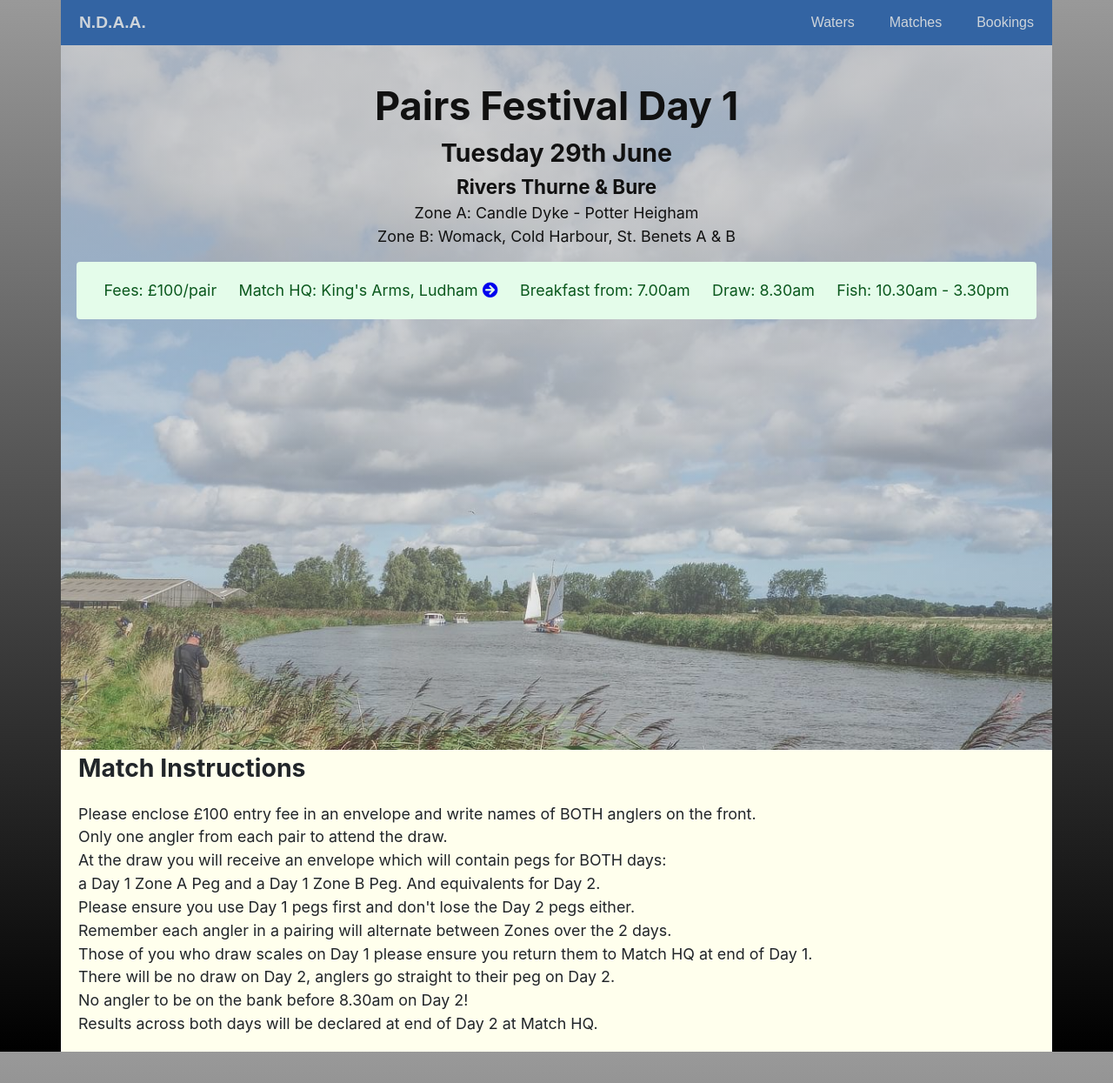
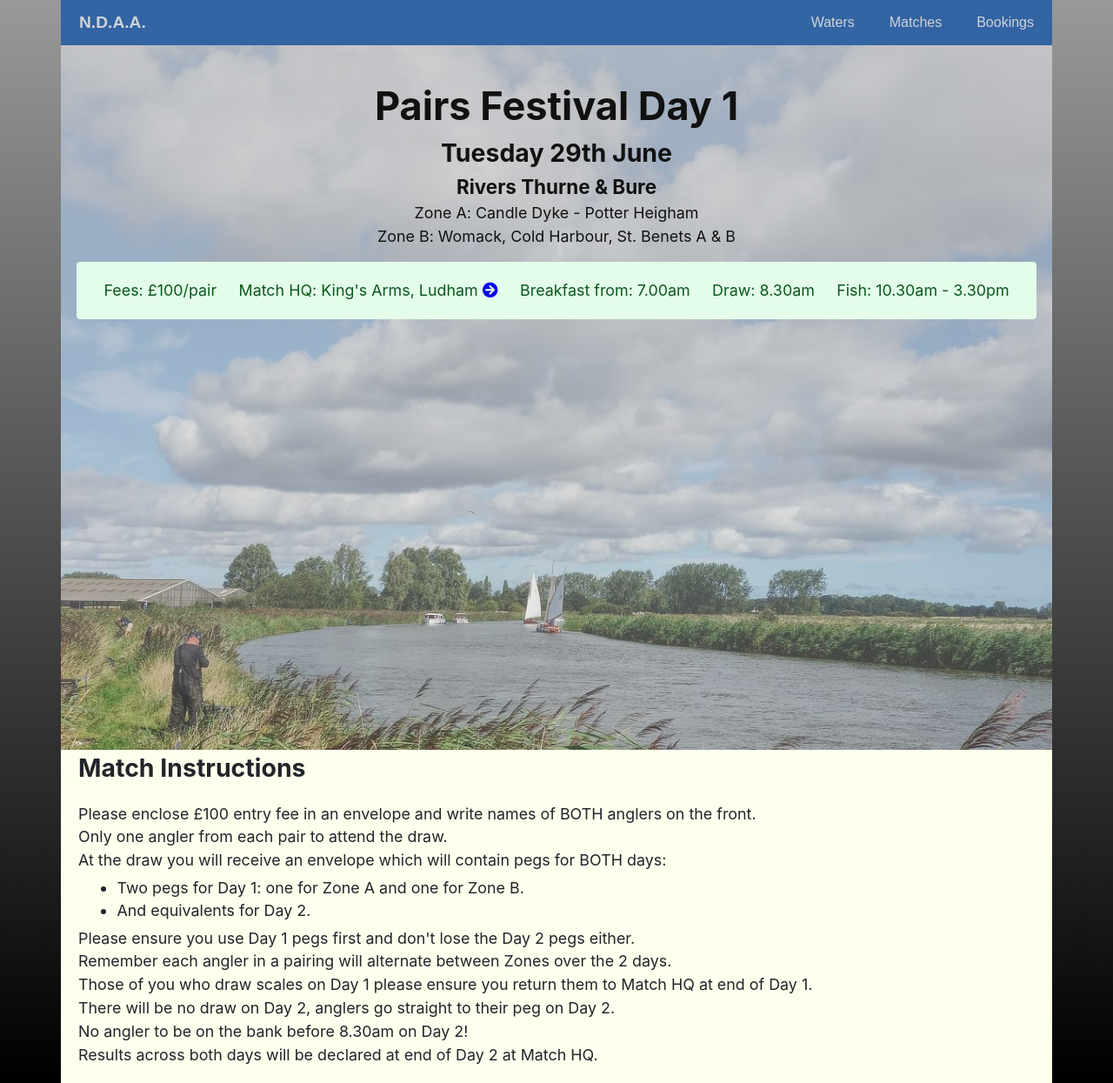
Before and after one commit to ndaa-developer/ndaa-release-two, a Jekyll site: the page built from _matches/20210629.md, in a window 1280 px wide. Shown: the whole page at 87% size. Built offline with Jekyll 4.4.1, drawn with Linux system fonts in a browser that asks for light colours; before the commit the page ends 1209 px from its top, so only the background shows below that.

Commit message:
fix match-list cols

```diff
--- a/_matches/20210629.md
+++ b/_matches/20210629.md
@@ -15,7 +15,11 @@ keywords: NDAA, norwich & district anglers, norwich and district angling, norwic
             <div class="match-info">
                 <p>Please enclose £100 entry fee in an envelope and write names of BOTH anglers on the front.</p>
                 <p>Only one angler from each pair to attend the draw.</p>
-                <p>At the draw you will receive an envelope which will contain pegs for BOTH days: <br>a Day 1 Zone A Peg and a Day 1 Zone B Peg. And equivalents for Day 2.</p>
+                <p>At the draw you will receive an envelope which will contain pegs for BOTH days:</p>
+                <ul>
+                    <li>Two pegs for Day 1: one for Zone A and one for Zone B.</li>
+                    <li>And equivalents for Day 2.</li>
+                </ul>
                 <p>Please ensure you use Day 1 pegs first and don't lose the Day 2 pegs either.</p>
                 <p>Remember each angler in a pairing will alternate between Zones over the 2 days.</p>
                 <p>Those of you who draw scales on Day 1 please ensure you return them to Match HQ at end of Day 1.</p>
--- a/assets/_scss/local/_body.scss
+++ b/assets/_scss/local/_body.scss
@@ -104,4 +104,9 @@ body {
     color: $colour-info;
   }
 
+  .match-info {
+    & ul {
+      margin: .25em;
+    }
+  }
 }
```
Also changed, not shown: assets/_scss/local/_home.scss (+8 -0 lines), assets/css/styles.css (+17 -1 lines), assets/css/styles.min.css.
